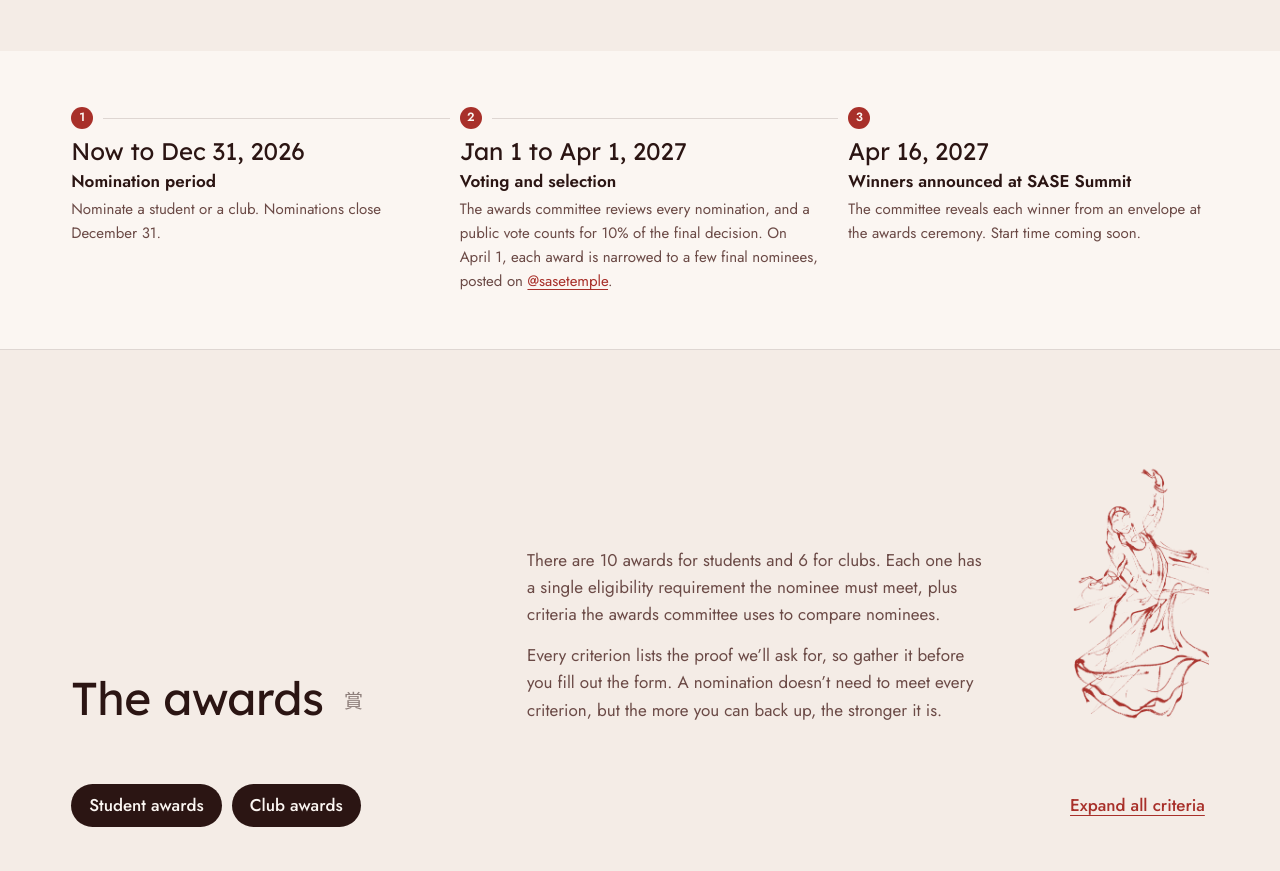
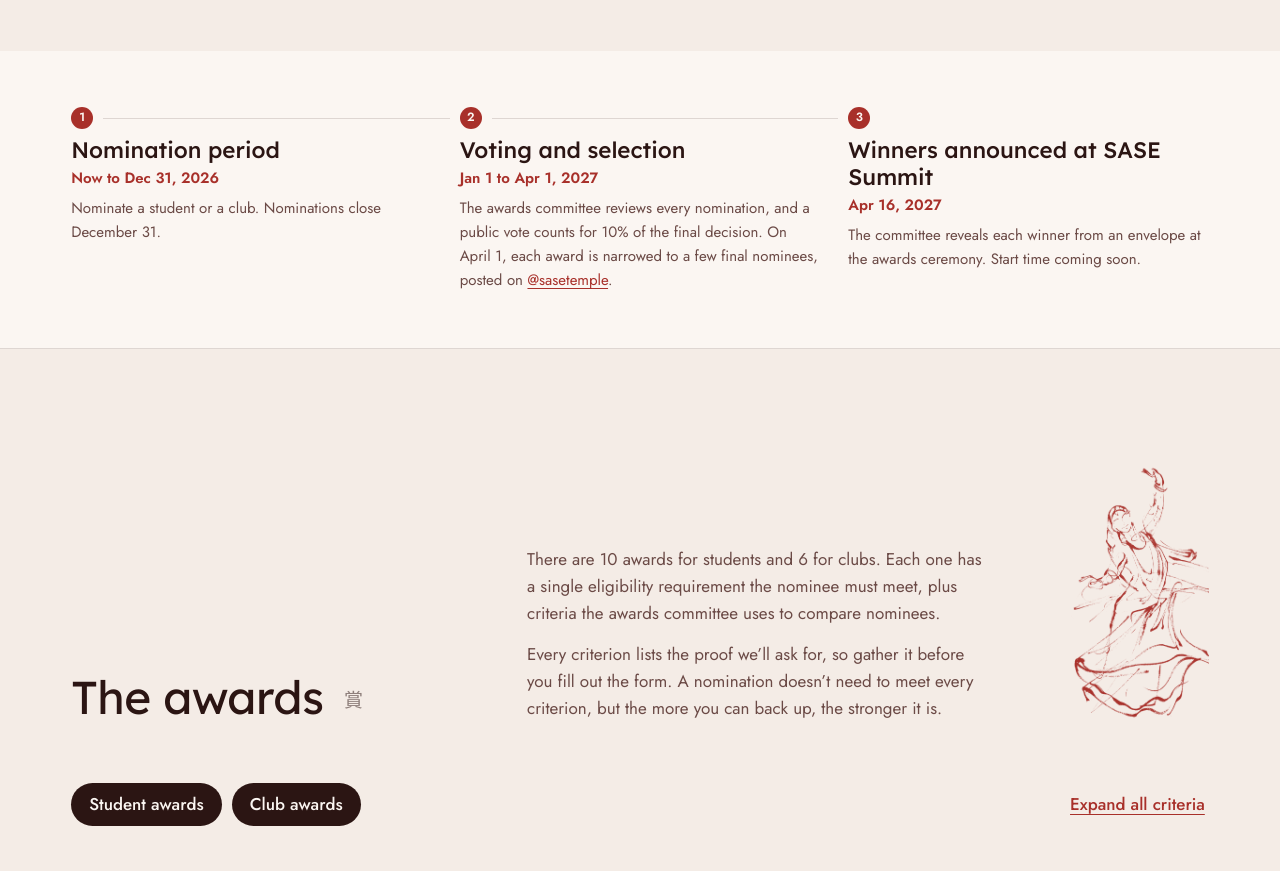
Before and after one commit to SASE-Temple/sase-temple.github.io, a plain HTML site: page summit.html in a window 1280 px wide. Shown: the part 1260-2131 px from the top of the page. Drawn offline with Linux system fonts and the light colour scheme.

Commit message:
Summit timeline: step names are the headings, dates sit underneath

```diff
--- a/assets/css/styles.css
+++ b/assets/css/styles.css
@@ -423,9 +423,11 @@ p a, li a, dd a { color: var(--cherry-bright); text-underline-offset: 3px; }
 .timeline li:not(:last-child)::after {
   content: ""; position: absolute; top: 11px; left: 32px; right: -18px; height: 1px; background: var(--rule);
 }
-.timeline time, .timeline__when { font-family: var(--font-display); font-size: 1.5rem; line-height: 1.2; }
-.timeline__when time { font-size: inherit; }
-.timeline .timeline__when { color: inherit; font-size: 1.5rem; }
+.timeline time { font-family: var(--font-display); font-size: 1.5rem; line-height: 1.2; }
+/* Summit timeline: the step name is the heading, the dates sit under it */
+.timeline li > strong:first-child { font-family: var(--font-display); font-weight: 500; font-size: 1.4rem; line-height: 1.2; }
+.timeline .timeline__when { font-family: var(--font-body); font-size: 0.9375rem; font-weight: 600; color: var(--cherry-bright); margin-bottom: 4px; }
+.timeline__when time { font: inherit; }
 .timeline strong { font-weight: 600; }
 .timeline span { color: var(--ink-soft); font-size: 0.9375rem; }
 @media (max-width: 700px) {
--- a/summit.html
+++ b/summit.html
@@ -105,18 +105,18 @@
         <h2 class="visually-hidden" id="dates-title">Key dates</h2>
         <ol class="timeline">
           <li>
+            <strong>Nomination period</strong>
             <span class="timeline__when">Now to <time datetime="2026-12-31">Dec 31, 2026</time></span>
-            <strong>Nomination period</strong>
             <span>Nominate a student or a club. Nominations close December 31.</span>
           </li>
           <li>
+            <strong>Voting and selection</strong>
             <span class="timeline__when"><time datetime="2027-01-01">Jan 1</time> to <time datetime="2027-04-01">Apr 1, 2027</time></span>
-            <strong>Voting and selection</strong>
             <span>The awards committee reviews every nomination, and a public vote counts for 10% of the final decision. On April 1, each award is narrowed to a few final nominees, posted on <a href="https://www.instagram.com/sasetemple/" target="_blank" rel="noopener">@sasetemple</a>.</span>
           </li>
           <li>
+            <strong>Winners announced at SASE Summit</strong>
             <span class="timeline__when"><time datetime="2027-04-16">Apr 16, 2027</time></span>
-            <strong>Winners announced at SASE Summit</strong>
             <span>The committee reveals each winner from an envelope at the awards ceremony. Start time coming soon.</span>
           </li>
         </ol>
```
